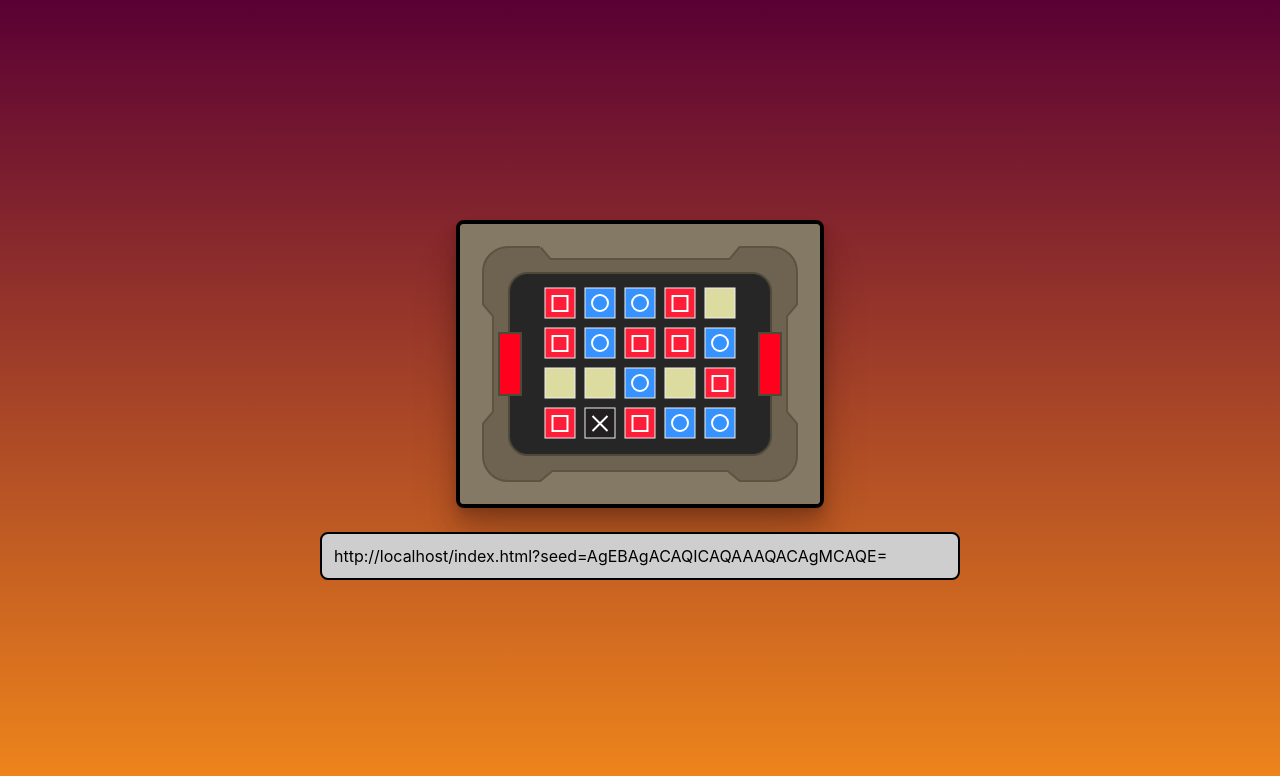
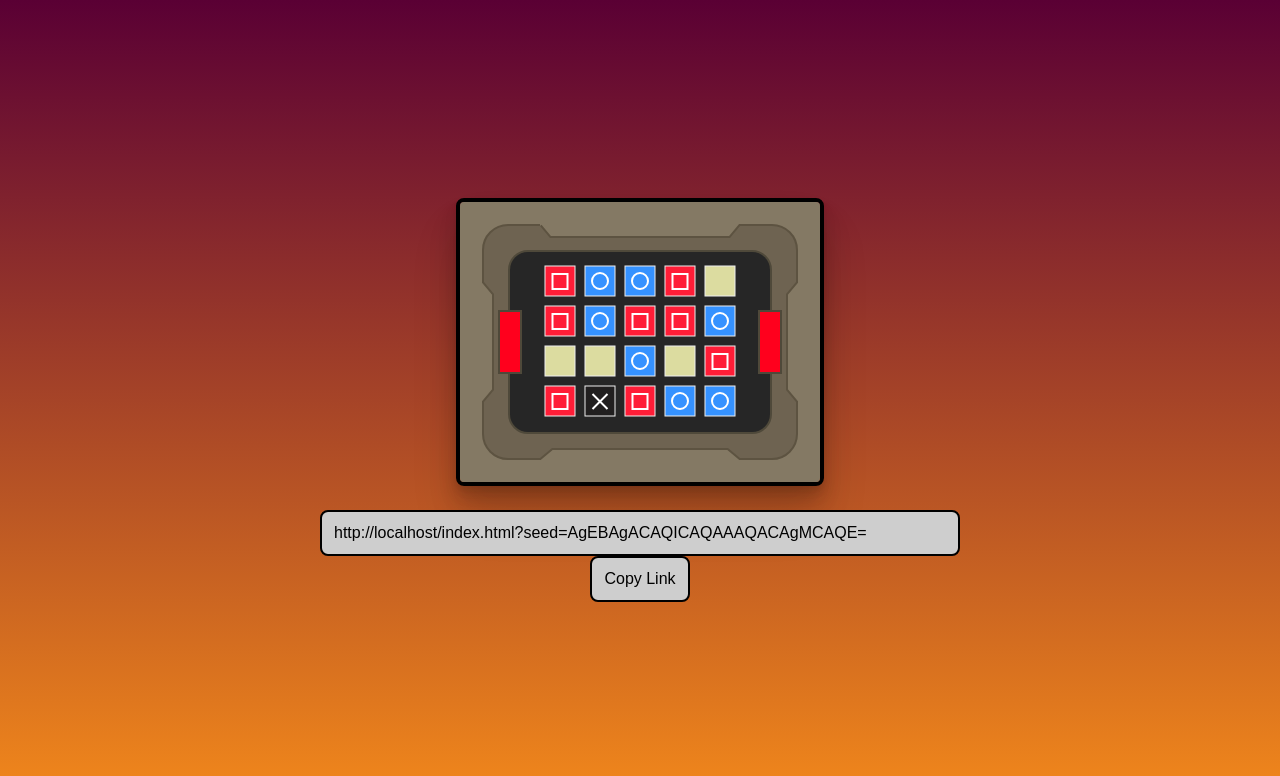
Before and after one commit to Renddslow/codenames-cardgen, a website: page index.html in a window 1280 px wide. Drawn offline with Linux system fonts and the light colour scheme.

Commit message:
feat: added copy button

```diff
--- a/index.html
+++ b/index.html
@@ -54,13 +54,27 @@
         border: 2px solid #000;
         max-width: 640px;
         margin: 24px auto 0;
+        display: block;
+        font-size: 16px;
+      }
+
+      button {
+        display: block;
+        padding: 12px;
+        background: #cecece;
+        border-radius: 8px;
+        border: 2px solid #000;
+        font-size: 16px;
+        cursor: pointer;
+        margin: 0 auto;
       }
     </style>
   </head>
   <body>
     <div class="wrapper">
       <canvas id="canvas" width="360" height="280"></canvas>
-      <div id="url"></div>
+      <input id="url" />
+      <button type="button">Copy Link</button>
     </div>
     <script src="main.js"></script>
   </body>
--- a/main.js
+++ b/main.js
@@ -235,5 +235,9 @@ const createLight = (color, ctx) => {
   });
 
   createLight(blueHasExtra ? "blue" : "red", ctx);
-  document.getElementById("url").innerText = window.location.href;
+  document.getElementById("url").value = window.location.href;
+
+  document.querySelector("button").addEventListener("click", async () => {
+    await navigator.clipboard.writeText(window.location.href);
+  });
 })();
```
